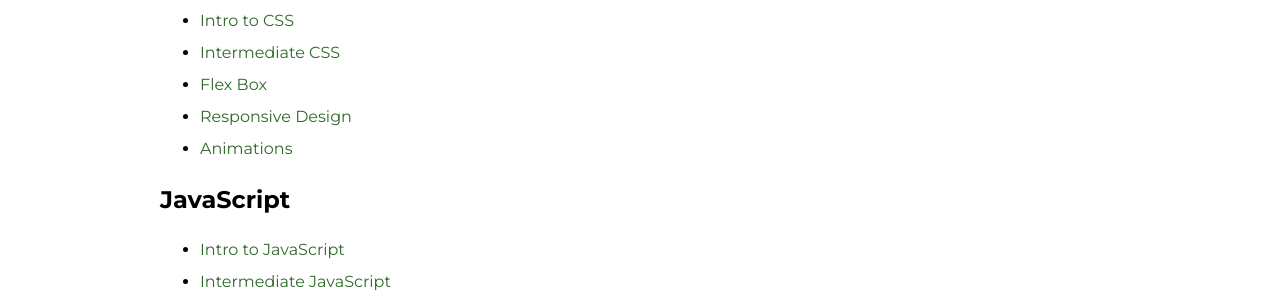
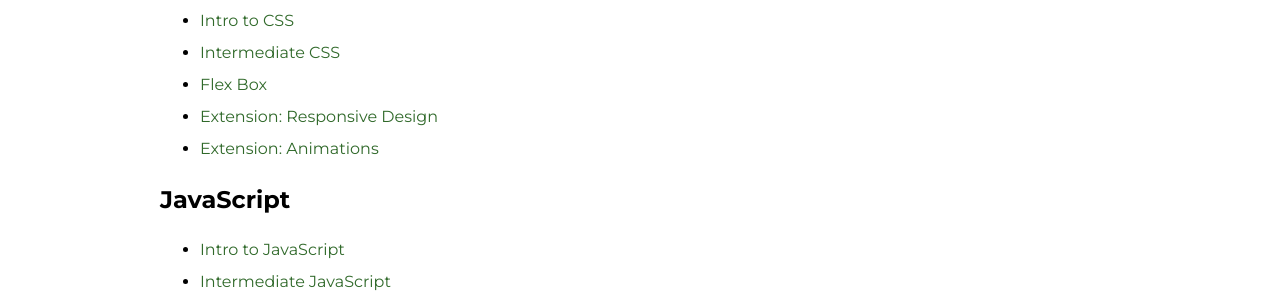
Before and after one commit to ameseee/kwk-curriculum-site, a Jekyll site: the page built from web-app/lessons/index.md, in a window 1280 px wide. Shown: the part 489-789 px from the top of the page. Built offline with Jekyll 4.4.1, drawn with Linux system fonts in a browser that asks for light colours; nearby versions of some CDN libraries.

Commit message:
Update file paths and marked CSS extensions as so in main lesson index

```diff
--- a/web-app/lessons/index.md
+++ b/web-app/lessons/index.md
@@ -15,8 +15,8 @@ Find all lessons below. Note that the lessons are organized by topic below; to f
 - [Intro to CSS]({{ site.url }}/web-app/lessons/css-intro)
 - [Intermediate CSS]({{ site.url }}/web-app/lessons/css-intermediate)
 - [Flex Box]({{ site.url }}/web-app/lessons/css-flexbox)
-- [Responsive Design]({{ site.url }}/web-app/lessons/responsive-design)
-- [Animations]({{ site.url }}/web-app/lessons/animations)
+- [Extension: Responsive Design]({{ site.url }}/web-app/lessons/css-extension-responsive-design)
+- [Extension: Animations]({{ site.url }}/web-app/lessons/css-extension-animations)
 
 ## JavaScript
 
```
